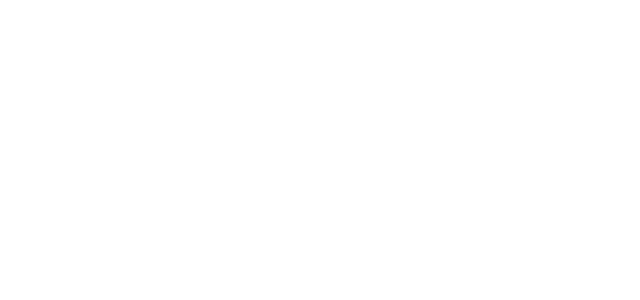
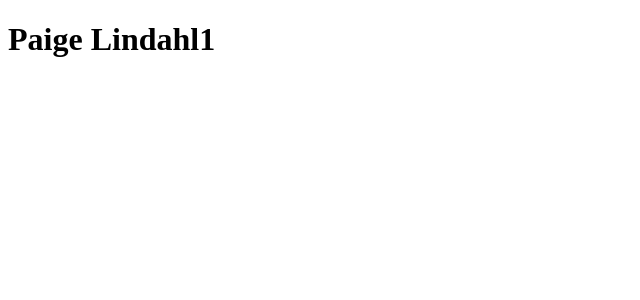
Before and after one commit to paigelindahl/portfolio, a React (Create React App) app in the folder front-end/: page / in a window 1280 px wide. Shown: the top 300 px of the page, without its empty margins (0-640 px from the left). Built offline with nearby package versions, Linux system fonts and the light colour scheme.

Commit message:
web pack

```diff
--- a/front-end/package.json
+++ b/front-end/package.json
@@ -13,7 +13,10 @@
     "react-router-dom": "^5.2.0",
     "react-scripts": "4.0.1",
     "react-transition-group": "^4.4.1",
-    "web-vitals": "^0.2.4"
+    "web-vitals": "^0.2.4",
+    "webpack": "^5.11.0",
+    "webpack-cli": "^4.2.0",
+    "webpack-dev-server": "^3.11.0"
   },
   "scripts": {
     "start": "react-scripts start",
--- a/front-end/src/App.js
+++ b/front-end/src/App.js
@@ -1,8 +1,17 @@
+import React from 'react';
+import {
+  BrowserRouter as Router,
+  Route
+} from "react-router-dom";
+import { HomePage } from './components/HomePage';
 
 function App() {
   return (
-    <div className="App">
-    </div>
+    <Router>
+      <div className="App">
+        <Route exact path="/" component={HomePage}/>
+      </div>
+    </Router>
   );
 }
 
--- /dev/null
+++ b/front-end/src/components/HomePage.jsx
@@ -0,0 +1,11 @@
+import React from 'react'
+
+export function HomePage(props) {
+
+
+  return (
+    <>
+      <h1>Paige Lindahl1</h1>
+    </>
+  )
+}
```
Also changed, not shown: 2 other files (tests, documents, lock files or other folders).
